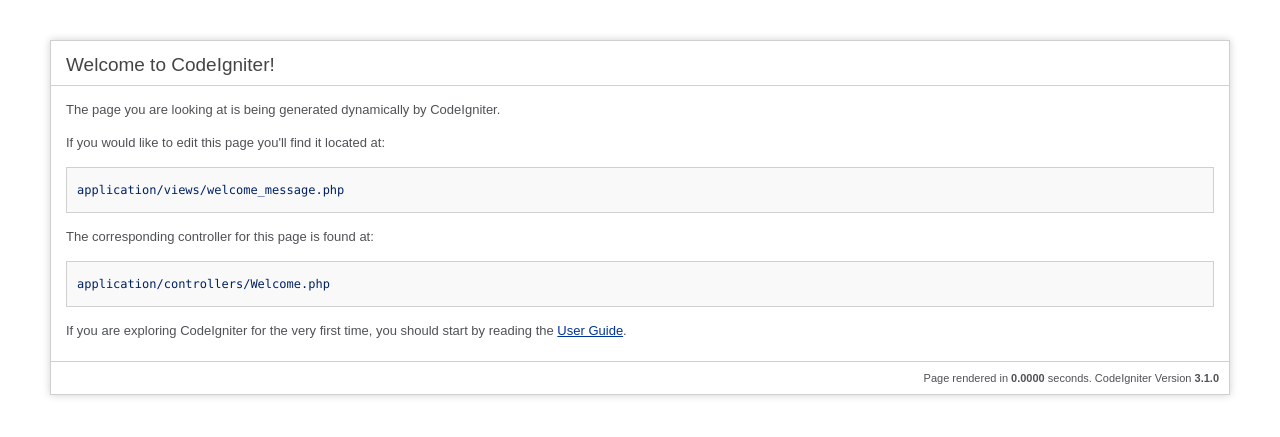
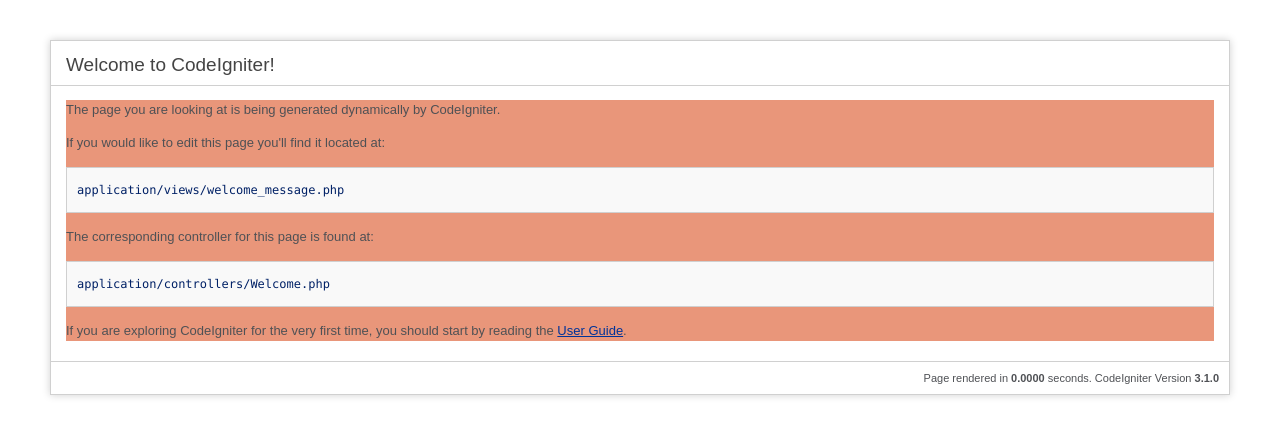
Before and after one commit to haykgrigoryanmic/pr_dev, a CodeIgniter app: page /ccc/ in a window 1280 px wide. Shown: the top 437 px of the page. Run offline with CodeIgniter, Linux system fonts and the light colour scheme.

Commit message:
first commit add background-color in welcome_massage.php

```diff
--- a/application/views/welcome_message.php
+++ b/application/views/welcome_message.php
@@ -47,6 +47,7 @@
 
 	#body {
 		margin: 0 15px 0 15px;
+		background-color:#E9967A;
 	}
 
 	p.footer {
```
